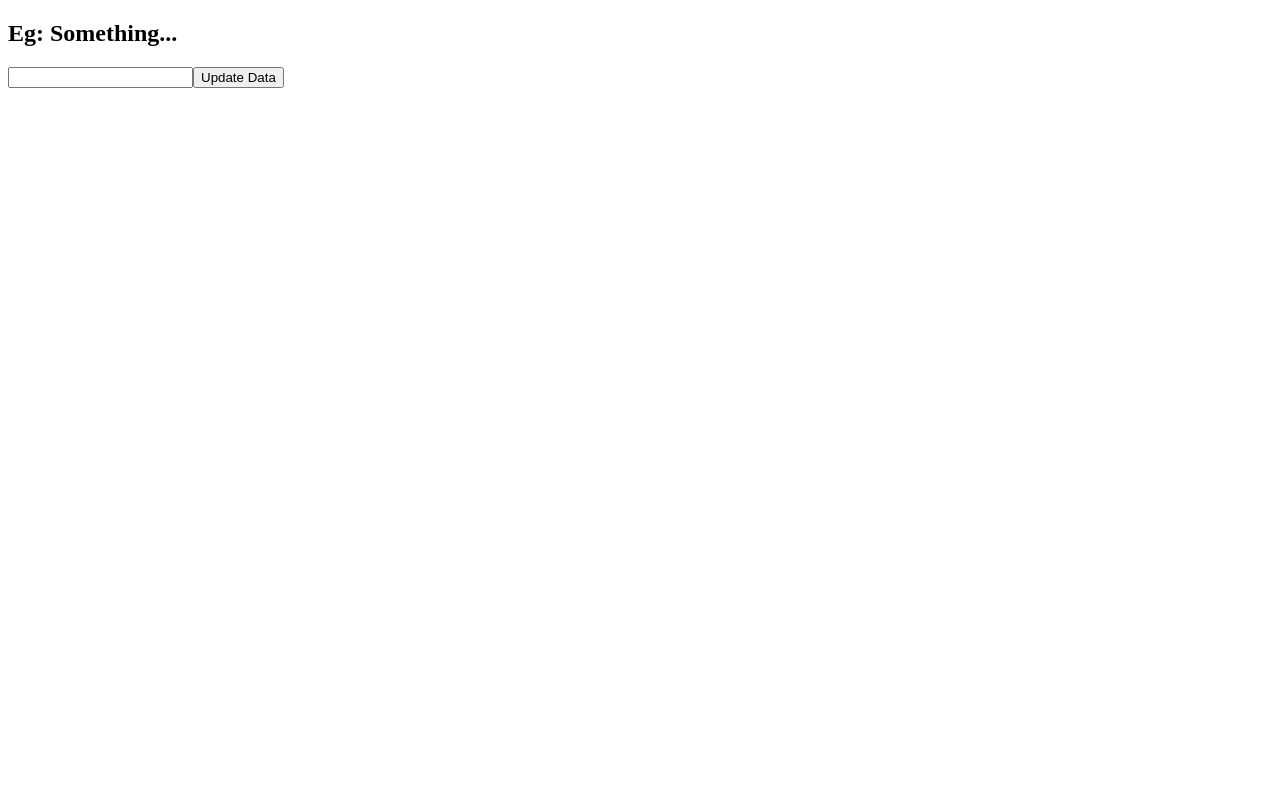
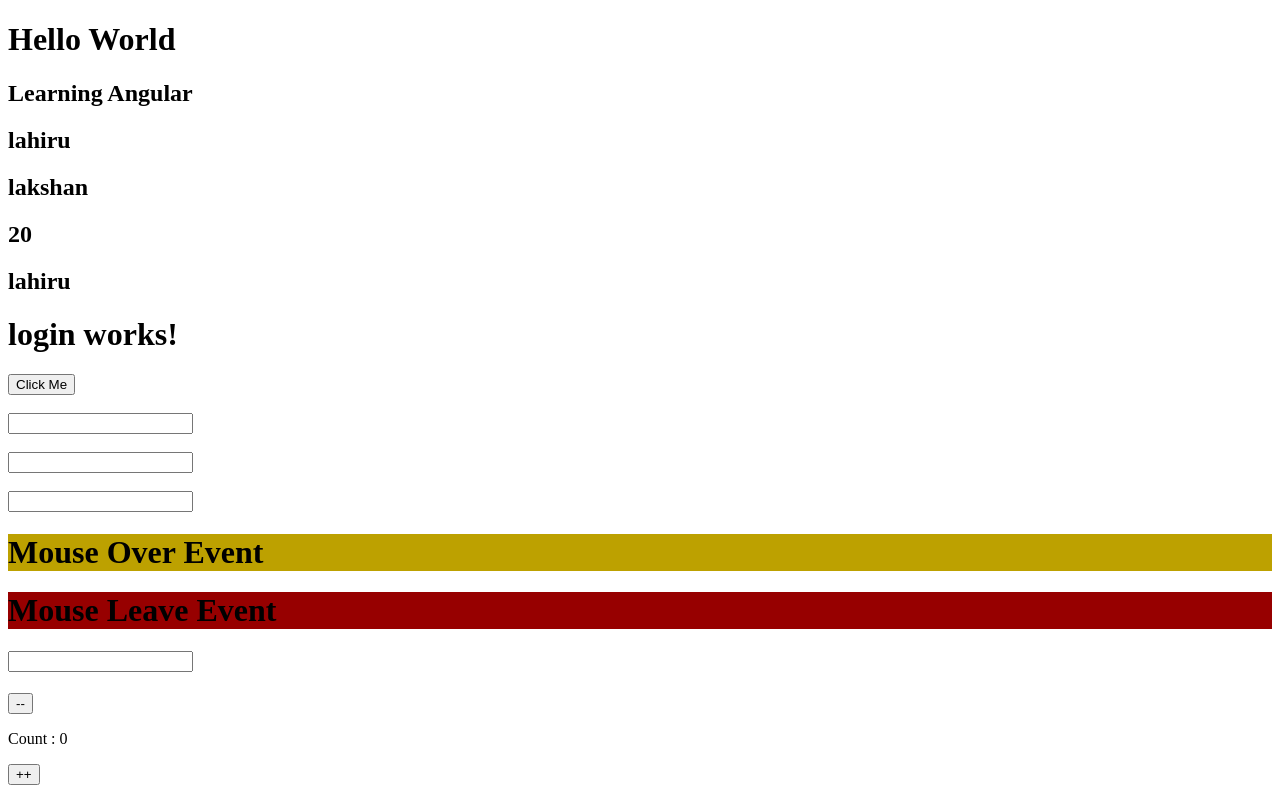
Before and after one commit to LahiruLakshan/Learning-Angular, an Angular app: page / in a window 1280 px wide. Shown: the top 800 px of the page. Built offline with nearby package versions, Linux system fonts and the light colour scheme.

Commit message:
two-way binding

```diff
--- a/src/app/app.component.html
+++ b/src/app/app.component.html
@@ -7,5 +7,6 @@
 <!--<ul *ngFor="let item of userDetails">-->
 <!--  <app-user-details [detail]="item"></app-user-details>-->
 <!--</ul>-->
-<h2>{{data}}</h2>
-<app-child (updateData)="updateDataEvent($event)"></app-child>
+<!--<h2>{{data}}</h2>-->
+<!--<app-child (updateData)="updateDataEvent($event)"></app-child>-->
+<app-testing></app-testing>
--- a/src/app/testing/testing.component.html
+++ b/src/app/testing/testing.component.html
@@ -55,3 +55,5 @@
     <li>{{account}}</li>
   </ul>
 </ul>
+<h2>{{data}}</h2>
+<input type="text" [(ngModel)]="data">
--- a/src/app/testing/testing.component.ts
+++ b/src/app/testing/testing.component.ts
@@ -27,7 +27,10 @@ export class TestingComponent implements OnInit {
     {name:"Lahiru",phone:1112434311,email:"lahiru@gmail.com", account:['facebook', 'gmail', 'linkedIn']},
     {name:"Peter",phone:132322334,email:"peter@gmail.com", account:['linkedIn', 'yahoo', 'youtube']},
     {name:"Kasun",phone:1112344211,email:"kasun@gmail.com", account:['twitter', 'instagram', 'youtube']}
-  ]
+  ];
+  data:any;
+
+
   getName(){
     return this.lastName;
   }
```
